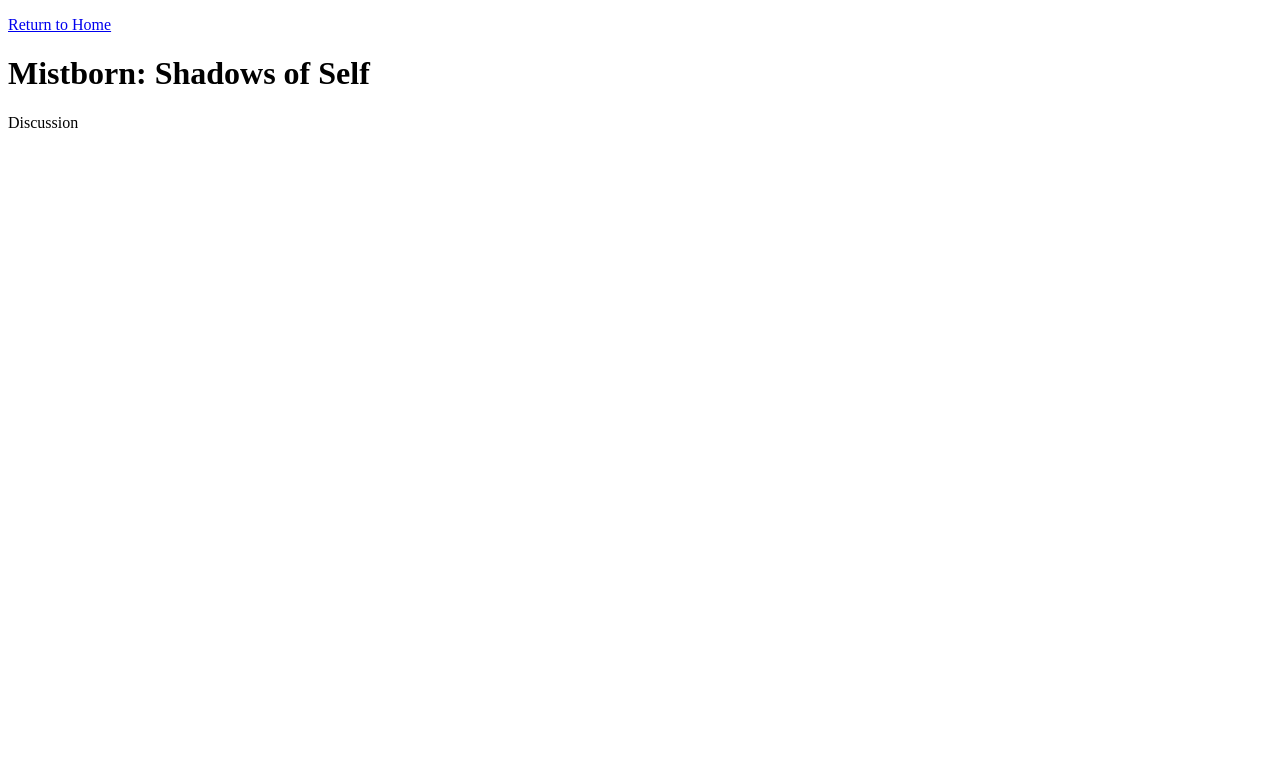
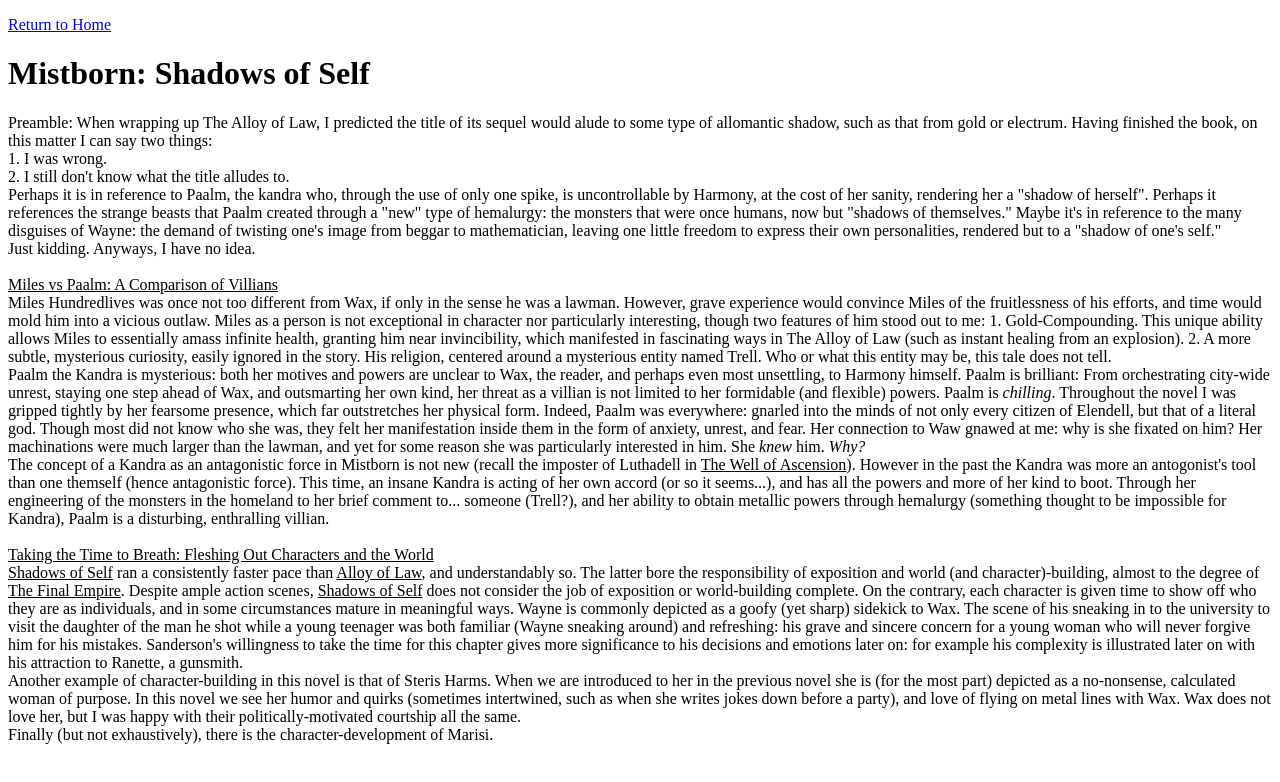
Before and after one commit to JamesKingston1/JamesKingston1.github.io, a plain HTML site: page root/books/2021/ShadowsOfSelf.html in a window 1280 px wide. Drawn offline with Linux system fonts and the light colour scheme.

Commit message:
Further editing of Shadows of Self

```diff
--- a/root/books/2021/ShadowsOfSelf.html
+++ b/root/books/2021/ShadowsOfSelf.html
@@ -13,7 +13,58 @@
 </p>
 <h1>Mistborn: Shadows of Self</h1>
 <p>
-Discussion<br>
+Preamble: When wrapping up The Alloy of Law, I predicted the title of its sequel would alude to some type of
+allomantic shadow, such as that from gold or electrum. Having finished the book, on this matter I can say two things:<br>
+1. I was wrong.<br>
+2. I still don't know what the title alludes to.<br>
+Perhaps it is in reference to Paalm, the kandra who, through the use of only one spike, is uncontrollable by Harmony, at
+the cost of her sanity, rendering her a "shadow of herself". Perhaps it references the strange beasts that Paalm created
+through a "new" type of hemalurgy: the monsters that were once humans, now but "shadows of themselves."
+Maybe it's in reference to the many disguises of Wayne: the demand of twisting one's image from beggar to mathematician,
+leaving one little freedom to express their own personalities, rendered but to a "shadow of one's self."<br>
+Just kidding. Anyways, I have no idea.<br><br>
+
+<u>Miles vs Paalm: A Comparison of Villians</u><br>
+Miles Hundredlives was once not too different from Wax, if only in the sense he was a lawman. However, grave experience
+would convince Miles of the fruitlessness of his efforts, and time would mold him into a vicious outlaw. Miles as a person
+is not exceptional in character nor particularly interesting, though two features of him stood out to me: 1. Gold-Compounding.
+This unique ability allows Miles to essentially amass infinite health, granting him near invincibility, which manifested in
+fascinating ways in The Alloy of Law (such as instant healing from an explosion). 2. A more subtle, mysterious curiosity,
+easily ignored in the story. His religion, centered around a mysterious entity named Trell. Who or what this entity may be, this
+tale does not tell.<br>
+Paalm the Kandra is mysterious: both her motives and powers are unclear to Wax, the reader, and perhaps even most unsettling,
+to Harmony himself. Paalm is brilliant: From orchestrating city-wide unrest, staying one step ahead of Wax, and outsmarting
+her own kind, her threat as a villian is not limited to her formidable (and flexible) powers.
+Paalm is <i>chilling</i>. Throughout the novel I was gripped tightly by her fearsome presence, which far outstretches her
+physical form. Indeed, Paalm was everywhere: gnarled into the minds of not only every citizen of Elendell, but that of a literal god.
+Though most did not know who she was, they felt her manifestation inside them in the form of anxiety, unrest, and fear.
+Her connection to Waw gnawed at me: why is she fixated on him? Her machinations were much larger than the lawman, and yet
+for some reason she was particularly interested in him. She <i>knew</i> him. <i>Why?</i><br>
+The concept of a Kandra as an antagonistic force in Mistborn is not new (recall the imposter of Luthadell in <u>The Well
+of Ascension</u>). However in the past the Kandra was more an antogonist's tool than one themself (hence antagonistic force).
+This time, an insane Kandra is acting of her own accord (or so it seems...), and has all the powers and more of her kind to
+boot. Through her engineering of the monsters in the homeland to her brief comment to... someone (Trell?), and her ability
+to obtain metallic powers through hemalurgy (something thought to be impossible for Kandra), Paalm is a disturbing,
+enthralling villian.<br><br>
+
+<u>Taking the Time to Breath: Fleshing Out Characters and the World</u><br>
+<u>Shadows of Self</u> ran a consistently faster pace than <u>Alloy of Law</u>, and understandably so. The latter bore the
+responsibility of exposition and world (and character)-building, almost to the degree of <u>The Final Empire</u>.
+Despite ample action scenes, <u>Shadows of Self</u> does not consider the job of exposition or world-building complete.
+On the contrary, each character is given time to show off who they are as individuals, and in some circumstances mature
+in meaningful ways. Wayne is commonly depicted as a goofy (yet sharp) sidekick to Wax. The scene of his sneaking in to
+the university to visit the daughter of the man he shot while a young teenager was both familiar (Wayne sneaking around)
+and refreshing: his grave and sincere concern for a young woman who will never forgive him for his mistakes. Sanderson's
+willingness to take the time for this chapter gives more significance to his decisions and emotions later on: for example
+his complexity is illustrated later on with his attraction to Ranette, a gunsmith.<br>
+Another example of character-building in this novel is that of Steris Harms. When we are introduced to her in the previous
+novel she is (for the most part) depicted as a no-nonsense, calculated woman of purpose.
+In this novel we see her humor and quirks (sometimes intertwined, such as when she writes jokes down before a party), and
+love of flying on metal lines with Wax. Wax does not love her, but I was happy with their politically-motivated courtship
+all the same.<br>
+Finally (but not exhaustively), there is the character-development of Marisi.
+
+<br>
 </p>
 
 </body>
```
